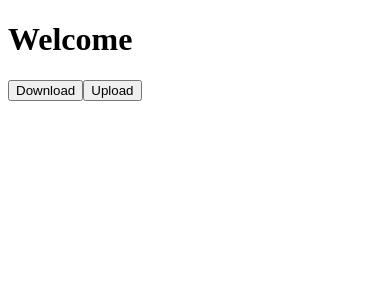
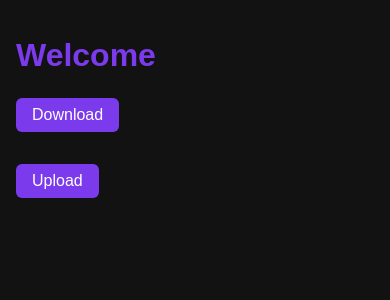
Before and after one commit to abbindustrigymnasium/PrivShare, a Vue app: page / in a window 390 px wide. Shown: the top 300 px of the page. Built offline with nearby package versions, Linux system fonts and the light colour scheme; what pinata-web3 would draw is missing.

Commit message:
added colors

```diff
--- a/src/App.vue
+++ b/src/App.vue
@@ -1,3 +1,5 @@
 <template>
-  <router-view />
+  <div class="app-container">
+    <router-view />
+  </div>
 </template>
--- /dev/null
+++ b/src/assets/styles.css
@@ -0,0 +1,75 @@
+:root {
+  --color-bg: #121212;
+  --color-text: #e0e0e0;
+  --color-primary: #7c3aed;
+  --color-primary-hover: #6b21a8;
+  --max-width: 600px;
+  --padding: 1rem;
+}
+
+body {
+  margin: 0;
+  padding: 0;
+  background-color: var(--color-bg);
+  color: var(--color-text);
+  font-family: sans-serif;
+}
+
+.app-container {
+  max-width: var(--max-width);
+  margin: 0 auto;
+  padding: var(--padding);
+}
+
+button {
+  background-color: var(--color-primary);
+  border: none;
+  color: #fff;
+  padding: 0.5rem 1rem;
+  margin: 0.5rem 0;
+  border-radius: 0.375rem;
+  cursor: pointer;
+  font-size: 1rem;
+}
+
+button:hover {
+  background-color: var(--color-primary-hover);
+}
+
+input,
+textarea {
+  background-color: #1e1e1e;
+  color: var(--color-text);
+  border: 1px solid #333;
+  padding: 0.5rem;
+  border-radius: 0.375rem;
+  font-size: 1rem;
+  width: 100%;
+  box-sizing: border-box;
+}
+
+textarea {
+  resize: none;
+}
+
+.home h1 {
+  font-size: 2rem;
+  margin-bottom: 1rem;
+  color: var(--color-primary);
+}
+
+.button-group {
+  display: flex;
+  gap: 1rem;
+  margin-top: 1rem;
+}
+
+@media (max-width: 600px) {
+  .button-group {
+    flex-direction: column;
+  }
+}
+
+.page-content {
+  margin-top: 1rem;
+}
--- a/src/components/FileDownloader.vue
+++ b/src/components/FileDownloader.vue
@@ -1,4 +1,5 @@
 <template>
+  <div class="page-content">
     <div class="p-4">
       <input
         v-model="codeInput"
@@ -14,6 +15,7 @@
         {{ downloading ? downloadMessage : "Download" }}
       </button>
       <p v-if="error" class="text-red-600 mt-2">{{ error }}</p>
+    </div>
   </div>
 </template>
 
--- a/src/components/FileUploader.vue
+++ b/src/components/FileUploader.vue
@@ -1,4 +1,5 @@
 <template>
+  <div class="page-content">
     <div class="p-4">
       <input type="file" @change="handleFile" :disabled="uploading" />
 
@@ -12,6 +13,7 @@
       </div>
 
       <p v-else-if="error" class="text-red-600">{{ error }}</p>
+    </div>
   </div>
 </template>
 
--- a/src/components/Home.vue
+++ b/src/components/Home.vue
@@ -1,7 +1,9 @@
 <template>
-  <div>
+  <div class="home">
     <h1>Welcome</h1>
-    <router-link to="/download"><button>Download</button></router-link>
-    <router-link to="/upload"><button>Upload</button></router-link>
+    <div class="button-group">
+      <router-link to="/download"><button>Download</button></router-link>
+      <router-link to="/upload"><button>Upload</button></router-link>
+    </div>
   </div>
 </template>
--- a/src/main.js
+++ b/src/main.js
@@ -1,5 +1,6 @@
 import { createApp } from "vue";
 import App from "./App.vue";
 import router from "./router";
+import "./assets/styles.css";
 
 createApp(App).use(router).mount("#app");
```
Lines whose indentation alone changed are shown as unchanged.
